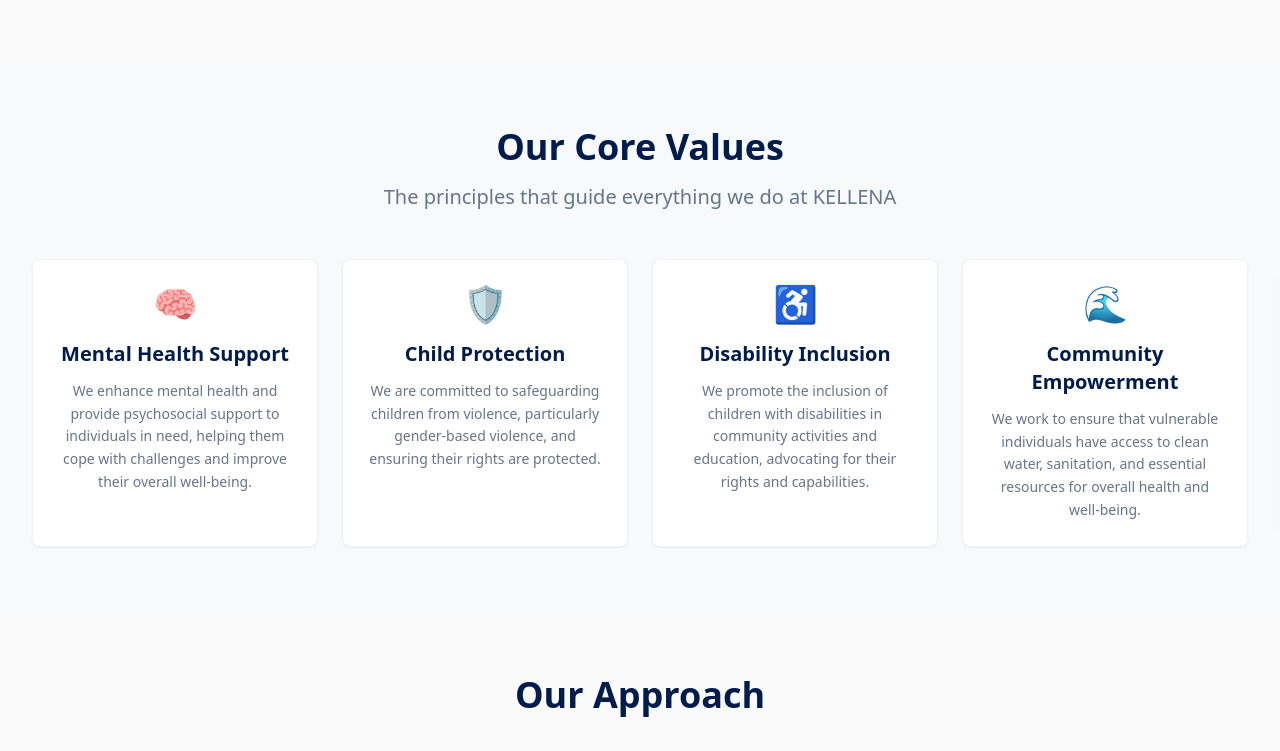
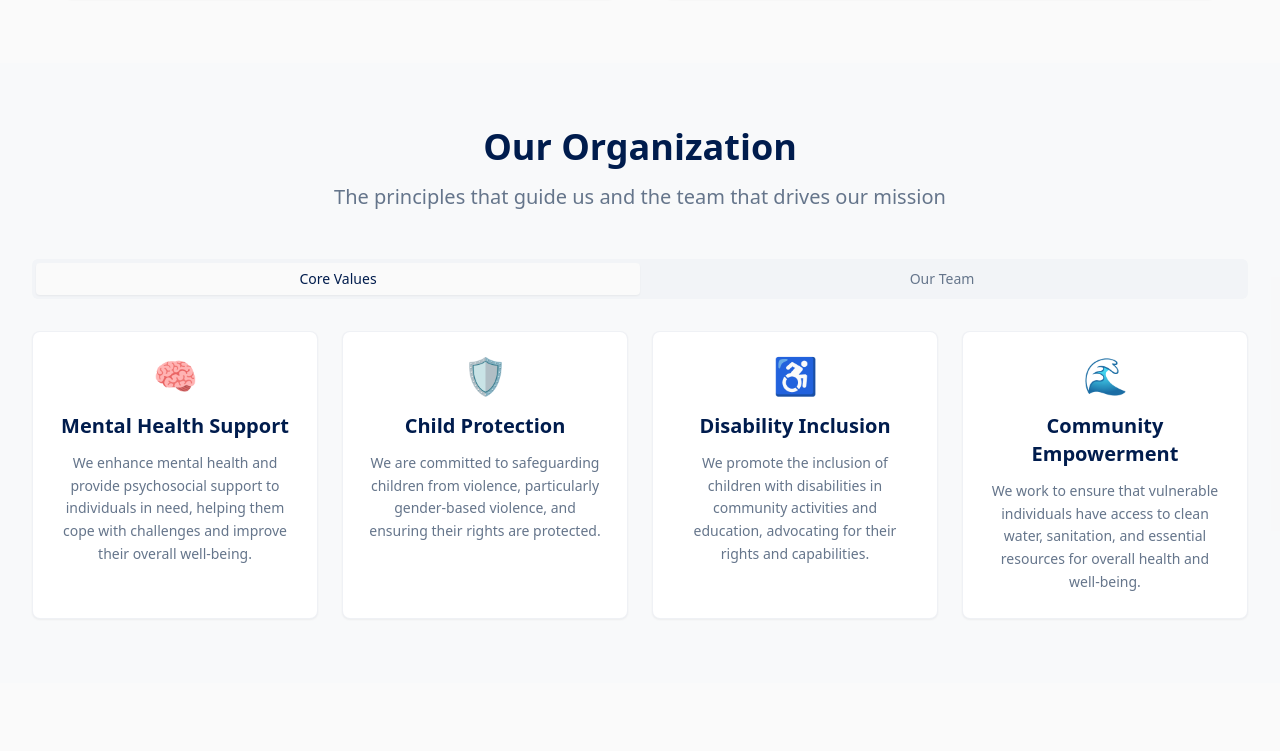
Before and after one commit to Polybamz/kellena, a React (Vite) app: page /about in a window 1280 px wide. Shown: the part 740-1491 px from the top of the page. Built offline with nearby package versions, Linux system fonts and the light colour scheme.

Commit message:
Add team page and roles
Added a new "Team" page with a list of team roles.

```diff
--- a/src/pages/About.tsx
+++ b/src/pages/About.tsx
@@ -1,6 +1,7 @@
 import Navigation from "@/components/Navigation";
 import Footer from "@/components/Footer";
 import { Card, CardContent, CardHeader, CardTitle } from "@/components/ui/card";
+import { Tabs, TabsContent, TabsList, TabsTrigger } from "@/components/ui/tabs";
 
 const About = () => {
   const coreValues = [
@@ -24,6 +25,17 @@ const About = () => {
       description: "We work to ensure that vulnerable individuals have access to clean water, sanitation, and essential resources for overall health and well-being.",
       icon: "🌊"
     }
+  ];
+
+  const teamRoles = [
+    "Executive Director/CEO",
+    "Program Manager",
+    "Project Coordinator",
+    "Finance Manager",
+    "Communications Officer",
+    "Human Resources Manager",
+    "Monitoring and Evaluation Specialist",
+    "Administrative assistant"
   ];
 
   return (
@@ -76,18 +88,25 @@ const About = () => {
         </div>
       </section>
 
-      {/* Core Values */}
+      {/* Core Values & Team */}
       <section className="py-16 bg-muted/30">
         <div className="container mx-auto px-4 sm:px-6 lg:px-8">
           <div className="text-center mb-12">
             <h2 className="text-3xl md:text-4xl font-bold text-foreground mb-4">
-              Our Core Values
+              Our Organization
             </h2>
             <p className="text-xl text-muted-foreground max-w-2xl mx-auto">
-              The principles that guide everything we do at KELLENA
+              The principles that guide us and the team that drives our mission
             </p>
           </div>
 
+          <Tabs defaultValue="values" className="w-full">
+            <TabsList className="grid w-full grid-cols-2">
+              <TabsTrigger value="values">Core Values</TabsTrigger>
+              <TabsTrigger value="team">Our Team</TabsTrigger>
+            </TabsList>
+
+            <TabsContent value="values" className="mt-8">
               <div className="grid md:grid-cols-2 lg:grid-cols-4 gap-6">
                 {coreValues.map((value, index) => (
                   <Card key={index} className="bg-card border-border/50 text-center hover:shadow-soft transition-all duration-300">
@@ -103,6 +122,27 @@ const About = () => {
                   </Card>
                 ))}
               </div>
+            </TabsContent>
+
+            <TabsContent value="team" className="mt-8">
+              <div className="grid md:grid-cols-2 lg:grid-cols-3 gap-4">
+                {teamRoles.map((role, index) => (
+                  <Card key={index} className="bg-card border-border/50 hover:shadow-soft transition-all duration-300">
+                    <CardContent className="p-4">
+                      <div className="flex items-center gap-3">
+                        <div className="w-10 h-10 bg-primary/10 rounded-full flex items-center justify-center">
+                          <span className="text-primary font-semibold">{index + 1}</span>
+                        </div>
+                        <h3 className="text-lg font-medium text-foreground">
+                          {role}
+                        </h3>
+                      </div>
+                    </CardContent>
+                  </Card>
+                ))}
+              </div>
+            </TabsContent>
+          </Tabs>
         </div>
       </section>
 
```
Lines whose indentation alone changed are shown as unchanged.
